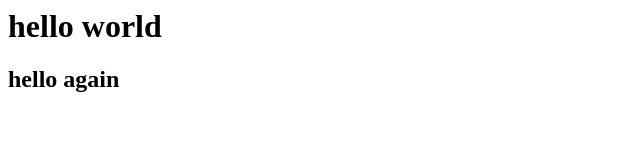
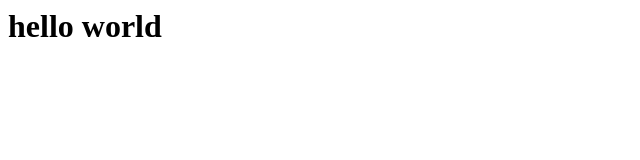
Before and after one commit to kjl2001/project_git, a plain HTML site: page index.html in a window 1280 px wide. Shown: the whole page, without its empty margins (0-640 px from the left). Drawn offline with Linux system fonts and the light colour scheme.

Commit message:
Revert "third index commit"
This reverts commit 5581087013ca90ea0fc60d22943633d5330410a5.

```diff
--- a/index.html
+++ b/index.html
@@ -1,2 +1 @@
 <h1>hello world</h1>
-<h2>hello again</h2>
```
